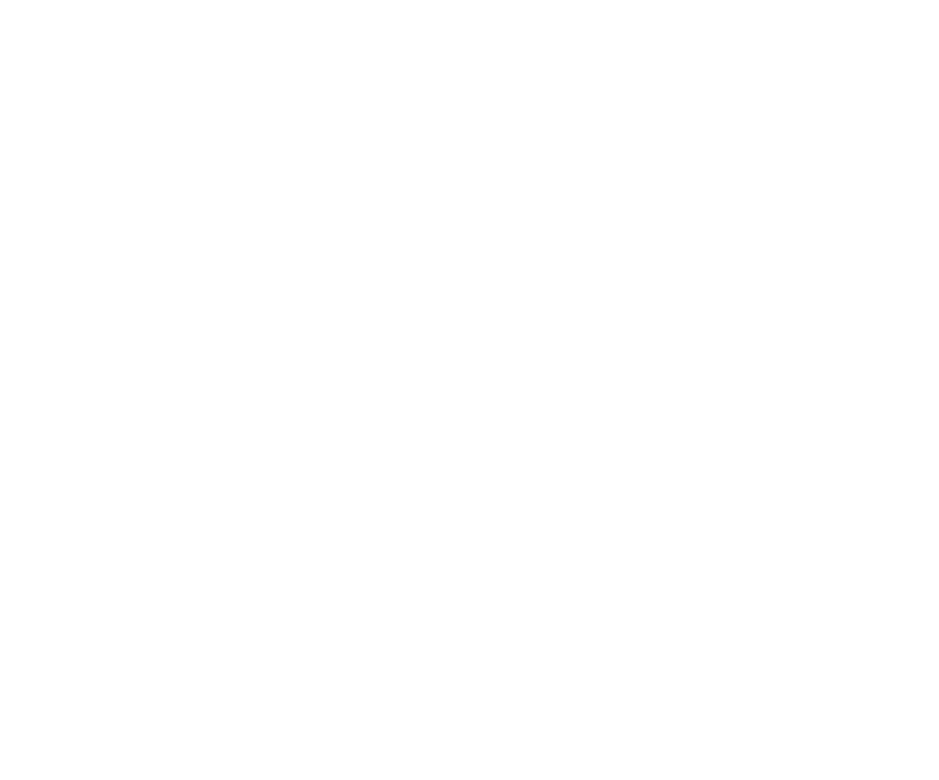
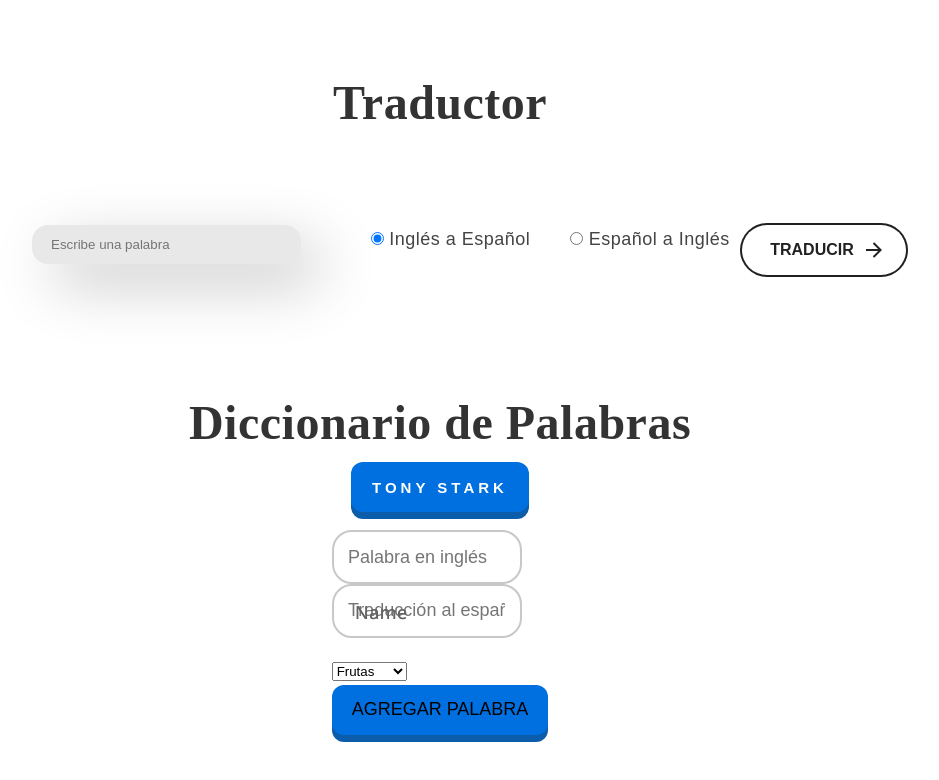
Before and after one commit to luiscar2050/dictionary, a plain HTML site: page index.html in a window 1280 px wide. Shown: the whole page, without its empty margins (200-1139 px from the left). Drawn offline with Linux system fonts and the light colour scheme.

Commit message:
adelanto trabajo

```diff
--- a/index.html
+++ b/index.html
@@ -7,15 +7,73 @@
     <title>Dictionary</title>
 </head>
 <body>
-    <header>
 
-    </header>
+    <h1>Traductor</h1>
 
-    <main>
+<section class="main">
 
-    </main>
+        <div class="input-word">
+            <input type="text" class="wordInput" placeholder="Escribe una palabra">
+        </div>
 
-</body>
-<script
-src="js/dictionary.js"></script>
+        <div class="radio-buttons">
+            <label><input type="radio" name="language" value="en-es" checked> Inglés a Español</label>
+            <label><input type="radio" name="language" value="es-en"> Español a Inglés</label>
+        </div>
+
+
+        <button class="animated-button" onclick="translateWord()" href="#">
+        <svg viewBox="0 0 24 24" class="arr-2" xmlns="http://www.w3.org/2000/svg">
+            <path
+            d="M16.1716 10.9999L10.8076 5.63589L12.2218 4.22168L20 11.9999L12.2218 19.778L10.8076 18.3638L16.1716 12.9999H4V10.9999H16.1716Z"
+            ></path>
+        </svg>
+        <span class="text">Traducir</span>
+        <span class="circle"></span>
+        <svg viewBox="0 0 24 24" class="arr-1" xmlns="http://www.w3.org/2000/svg">
+            <path
+            d="M16.1716 10.9999L10.8076 5.63589L12.2218 4.22168L20 11.9999L12.2218 19.778L10.8076 18.3638L16.1716 12.9999H4V10.9999H16.1716Z"
+            ></path>
+        </svg>
+        </button>
+
+</section>
+
+    <h2>Diccionario de Palabras</h2>
+
+    <button onclick="sortDictionary()" alt="tony stark">
+      <i>t</i>
+      <i>o</i>
+      <i>n</i>
+      <i>y</i>
+      <i>&nbsp;</i>
+      <i>s</i>
+      <i>t</i>
+      <i>a</i>
+      <i>r</i>
+      <i>k</i>
+    </button>
+
+    <ul id="dictionaryList"></ul>
+
+    <!-- Formulario para añadir palabras -->
+    <form id="addWordForm">
+<div class="inputGroup">
+    <input type="text" id="newWord" placeholder="Palabra en inglés" required="" autocomplete="off">
+    <label for="name">Name</label>
+    <input type="text" id="translation" placeholder="Traducción al español" required="" autocomplete="off">
+    <label for="name">Name</label>
+
+</div>
+
+      <select id="category">
+        <option value="frutas">Frutas</option>
+        <option value="colores">Colores</option>
+        <option value="comidas">Comidas</option>
+      </select>
+      <button type="submit">Agregar Palabra</button>
+    </form>
+
+    <script src="script.js"></script>
+  </body>
 </html>
--- a/style/style.css
+++ b/style/style.css
@@ -0,0 +1,306 @@
+*{
+  margin: 0;
+  padding:0;
+  box-sizing: border-box;
+}
+
+body {
+  width: 100%;
+  height: 100vh;
+  font-family: 'Poppins', sans-serif;
+  font-size: 18px;
+  color: #444;
+  line-height: 1.6;
+  letter-spacing: 0.5px;
+  display: flex;
+  justify-content: center;
+  flex-direction: column;
+  align-items: center;
+}
+
+
+h1 {
+  width: 100%;
+  height: 20%;
+  text-align: center;
+  font-family: 'Playfair Display', serif;
+  font-size: 3rem;
+  color: #333;
+}
+
+
+.main{
+  width: 100%;
+  height: 20%;
+  display: flex;
+  justify-content: center;
+}
+
+.input-word{
+  width: 30%;
+  height: 10%;
+  display: flex;
+  justify-content: center;
+}
+
+.wordInput {
+  width: 70%;
+  height: 70%;
+  border: none;
+  padding: 1.2rem;
+  border-radius: 1rem;
+  background: #e8e8e8;
+  box-shadow: 20px 20px 60px #c5c5c5,
+     -20px -20px 60px #ffffff;
+  transition: 0.3s;
+ }
+
+ .wordInput:focus {
+  outline-color: #e8e8e8;
+  background: #e8e8e8;
+  box-shadow: inset 20px 20px 60px #c5c5c5,
+     inset -20px -20px 60px #ffffff;
+  transition: 0.3s;
+ }
+
+.radio-buttons{
+  width: 30%;
+  height: 8%;
+  display: flex;
+  justify-content: center;
+  gap: 40px;
+}
+
+.animated-button {
+  position: relative;
+  display: flex;
+  align-items: center;
+  gap: 4px;
+  padding: 16px 36px;
+  border: 4px solid;
+  border-color: transparent;
+  font-size: 16px;
+  background-color: inherit;
+  border-radius: 100px;
+  font-weight: 600;
+  color: #212121;
+  box-shadow: 0 0 0 2px #212121;
+  cursor: pointer;
+  overflow: hidden;
+  transition: all 0.6s cubic-bezier(0.23, 1, 0.32, 1);
+}
+
+.animated-button svg {
+  position: absolute;
+  width: 24px;
+  fill: #212121;
+  z-index: 9;
+  transition: all 0.8s cubic-bezier(0.23, 1, 0.32, 1);
+}
+
+.animated-button .arr-1 {
+  right: 16px;
+}
+
+.animated-button .arr-2 {
+  left: -25%;
+}
+
+.animated-button .circle {
+  position: absolute;
+  top: 50%;
+  left: 50%;
+  transform: translate(-50%, -50%);
+  width: 20px;
+  height: 20px;
+  background-color: cadetblue;
+  border-radius: 50%;
+  opacity: 0;
+  transition: all 0.8s cubic-bezier(0.23, 1, 0.32, 1);
+}
+
+.animated-button .text {
+  position: relative;
+  z-index: 1;
+  transform: translateX(-12px);
+  transition: all 0.8s cubic-bezier(0.23, 1, 0.32, 1);
+}
+
+.animated-button:hover {
+  box-shadow: 0 0 0 12px transparent;
+  color: #212121;
+  border-radius: 12px;
+}
+
+.animated-button:hover .arr-1 {
+  right: -25%;
+}
+
+.animated-button:hover .arr-2 {
+  left: 16px;
+}
+
+.animated-button:hover .text {
+  transform: translateX(12px);
+}
+
+.animated-button:hover svg {
+  fill: #212121;
+}
+
+.animated-button:active {
+  scale: 0.95;
+  box-shadow: 0 0 0 4px cornflowerblue;
+}
+
+.animated-button:hover .circle {
+  width: 220px;
+  height: 220px;
+  opacity: 1;
+}
+
+
+h2{
+  text-align: center;
+  font-family: 'Playfair Display', serif;
+  font-size: 3rem;
+  color: #333;
+}
+
+/* From Uiverse.io by barisdogansutcu */
+button {
+  display: flex;
+  align-items: center;
+  justify-content: center;
+  height: 50px;
+  position: relative;
+  padding: 0 20px;
+  font-size: 18px;
+  text-transform: uppercase;
+  border: 0;
+  box-shadow: hsl(210deg 87% 36%) 0px 7px 0px 0px;
+  background-color: hsl(210deg 100% 44%);
+  border-radius: 12px;
+  overflow: hidden;
+  transition: 31ms cubic-bezier(.5, .7, .4, 1);
+ }
+
+ button:before {
+  content: attr(alt);
+  display: flex;
+  align-items: center;
+  justify-content: center;
+  position: absolute;
+  inset: 0;
+  font-size: 15px;
+  font-weight: bold;
+  color: white;
+  letter-spacing: 4px;
+  opacity: 1;
+ }
+
+ button:active {
+  box-shadow: none;
+  transform: translateY(7px);
+  transition: 35ms cubic-bezier(.5, .7, .4, 1);
+ }
+
+ button:hover:before {
+  transition: all .0s;
+  transform: translateY(100%);
+  opacity: 0;
+ }
+
+ button i {
+  color: white;
+  font-size: 15px;
+  font-weight: bold;
+  letter-spacing: 4px;
+  font-style: normal;
+  transition: all 2s ease;
+  transform: translateY(-20px);
+  opacity: 0;
+ }
+
+ button:hover i {
+  transition: all .2s ease;
+  transform: translateY(0px);
+  opacity: 1;
+ }
+
+ button:hover i:nth-child(1) {
+  transition-delay: 0.045s;
+ }
+
+ button:hover i:nth-child(2) {
+  transition-delay: calc(0.045s * 3);
+ }
+
+ button:hover i:nth-child(3) {
+  transition-delay: calc(0.045s * 4);
+ }
+
+ button:hover i:nth-child(4) {
+  transition-delay: calc(0.045s * 5);
+ }
+
+ button:hover i:nth-child(6) {
+  transition-delay: calc(0.045s * 6);
+ }
+
+ button:hover i:nth-child(7) {
+  transition-delay: calc(0.045s * 7);
+ }
+
+ button:hover i:nth-child(8) {
+  transition-delay: calc(0.045s * 8);
+ }
+
+ button:hover i:nth-child(9) {
+  transition-delay: calc(0.045s * 9);
+ }
+
+ button:hover i:nth-child(10) {
+  transition-delay: calc(0.045s * 10);
+ }
+
+ /* From Uiverse.io by Maximinodotpy */
+.inputGroup {
+  font-family: 'Segoe UI', sans-serif;
+  margin: 1em 0 1em 0;
+  max-width: 190px;
+  position: relative;
+}
+
+.inputGroup input {
+  font-size: 100%;
+  padding: 0.8em;
+  outline: none;
+  border: 2px solid rgb(200, 200, 200);
+  background-color: transparent;
+  border-radius: 20px;
+  width: 100%;
+}
+
+.inputGroup label {
+  font-size: 100%;
+  position: absolute;
+  left: 0;
+  padding: 0.8em;
+  margin-left: 0.5em;
+  pointer-events: none;
+  transition: all 0.3s ease;
+  color: rgb(100, 100, 100);
+}
+
+.inputGroup :is(input:focus, input:valid)~label {
+  transform: translateY(-50%) scale(.9);
+  margin: 0em;
+  margin-left: 1.3em;
+  padding: 0.4em;
+  background-color: #e8e8e8;
+}
+
+.inputGroup :is(input:focus, input:valid) {
+  border-color: rgb(150, 150, 200);
+}
```
